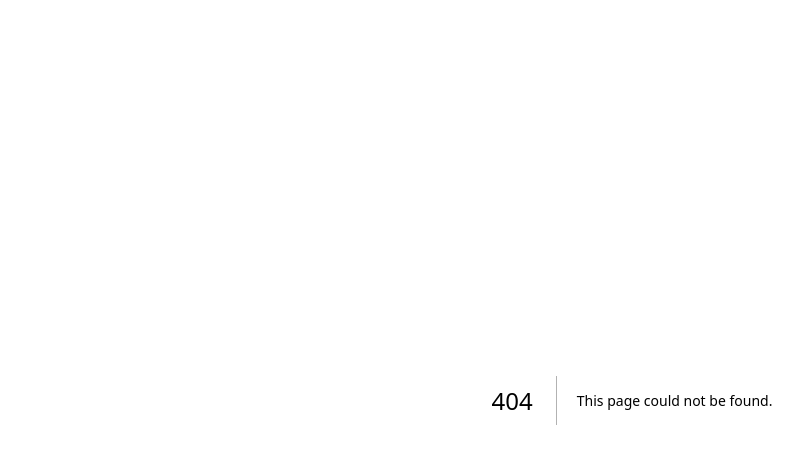
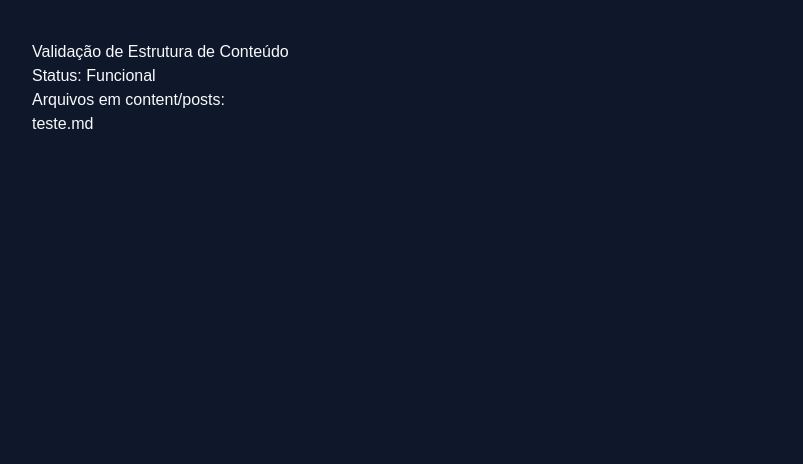
Before and after one commit to rychardssilva/siteNivela-o, a Next.js app in the folder site-nivela/: page /diagnostico in a window 1280 px wide. Before the commit this address had no page. Shown: the top 464 px of the page, without its empty margins (8-811 px from the left). Built offline with nearby package versions, Linux system fonts and the light colour scheme.

Commit message:
feat(cms): setup content structure and collections

```diff
--- /dev/null
+++ b/site-nivela/app/diagnostico/page.tsx
@@ -0,0 +1,26 @@
+import fs from 'fs';
+import path from 'path';
+
+export default function DiagnosticoCMS() {
+  const postsDirectory = path.join(process.cwd(), 'content/posts');
+
+  let files: string[] = [];
+  try {
+    if (fs.existsSync(postsDirectory)) {
+      files = fs.readdirSync(postsDirectory);
+    }
+  } catch (e) {
+    console.error(e);
+  }
+
+  return (
+    <div style={{ padding: '40px', fontFamily: 'sans-serif', background: '#0f172a', color: '#f8fafc', minHeight: '100vh' }}>
+      <h1>Validação de Estrutura de Conteúdo</h1>
+      <p>Status: {files.length > 0 ? 'Funcional' : 'Pasta vazia ou não encontrada'}</p>
+      <h2>Arquivos em content/posts:</h2>
+      <ul>
+        {files.map(file => <li key={file}>{file}</li>)}
+      </ul>
+    </div>
+  );
+}
--- a/site-nivela/public/admin/config.yml
+++ b/site-nivela/public/admin/config.yml
@@ -9,7 +9,6 @@ backend:
 publish_mode: editorial_workflow
 media_folder: public/uploads
 public_folder: /uploads
-
 site_url: http://localhost:3000
 display_url: http://localhost:3000
 
@@ -22,13 +21,26 @@ collections:
     slug: "{{slug}}"
     preview_path: blog/{{slug}}
     fields:
-      - { label: Título, name: title, widget: string }
-      - { label: Slug, name: slug, widget: string }
-      - { label: Data, name: date, widget: datetime, format: "YYYY-MM-DD", date_format: "YYYY-MM-DD", time_format: false }
-      - { label: Descrição, name: description, widget: text }
+      - { label: Título, name: title, widget: string, required: true }
+      - { label: Slug, name: slug, widget: string, required: true }
+      - { label: Data, name: date, widget: datetime, format: "YYYY-MM-DD", date_format: "YYYY-MM-DD", time_format: false, required: true }
+      - { label: Categoria, name: category, widget: relation, collection: categories, search_fields: [name], value_field: slug, display_fields: [name], required: true }
+      - { label: Descrição, name: description, widget: text, required: true }
       - { label: Imagem de capa, name: coverImage, widget: image, required: false }
       - { label: Rascunho, name: draft, widget: boolean, default: false, required: false }
-      - { label: Conteúdo, name: body, widget: markdown }
+      - { label: Conteúdo, name: body, widget: markdown, required: true }
+
+  - name: categories
+    label: Categorias
+    label_singular: Categoria
+    folder: content/categories
+    create: true
+    identifier_field: name
+    fields:
+      - { label: Nome, name: name, widget: string, required: true }
+      - { label: Slug, name: slug, widget: string, required: true }
+      - { label: Descrição, name: description, widget: text, required: false }
+
   - name: pages
     label: Páginas
     files:
```
Also changed, not shown: site-nivela/content/posts/teste.md (added, +1 -0 lines).
